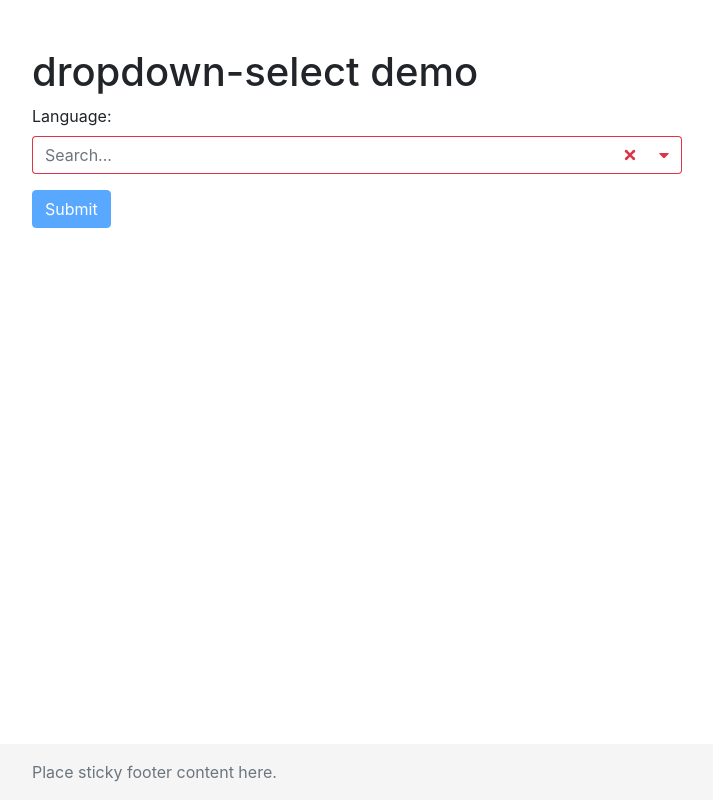
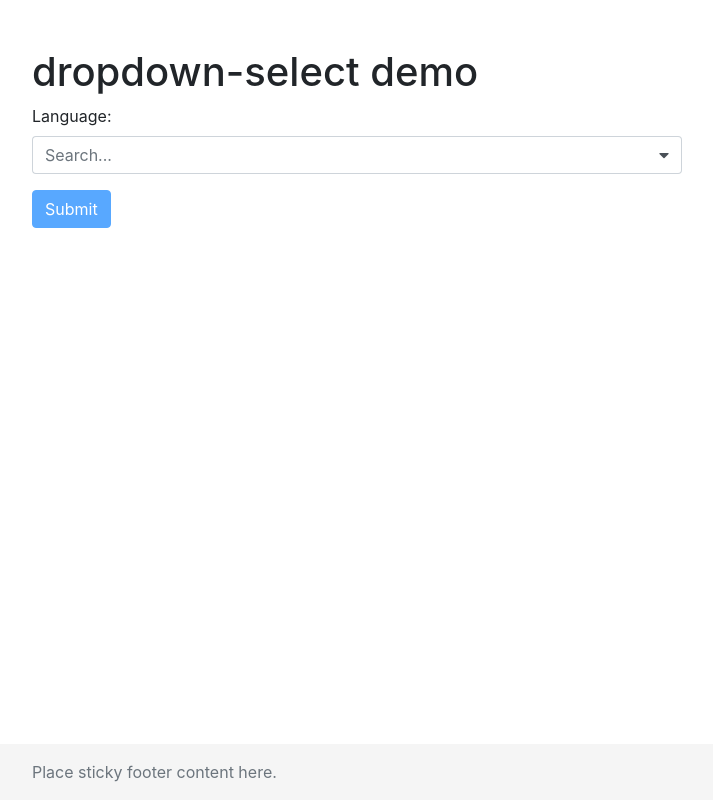
Before and after one commit to elyor0529/ng8-dropdown-select, an Angular app: page /demo in a window 1280 px wide. Shown: the whole page, without its empty margins (283-996 px from the left). Built offline with nearby package versions, Linux system fonts and the light colour scheme.

Commit message:
fixed form validations

```diff
--- a/src/app/dropdown-demo/dropdown-demo.component.html
+++ b/src/app/dropdown-demo/dropdown-demo.component.html
@@ -9,7 +9,8 @@
         </dropdown-select>
     </div>
 
-    <button class="btn btn-primary" type="submit" [disabled]="profileForm.invalid">Submit</button>
+    <button class="btn btn-primary" type="submit" [disabled]="profileForm.controls['selectedItem'].invalid">Submit
+    </button>
 </form>
 
 <pre *ngIf="selectedItem">
--- a/src/app/dropdown-select/dropdown-select.component.html
+++ b/src/app/dropdown-select/dropdown-select.component.html
@@ -1,17 +1,19 @@
 <div class="input-group">
-    <input type="text" placeholder="Search..." [formControl]="searchTerm" name="searchTerm" #searchInput
-           [class.is-invalid]="searchTerm.invalid"
-           [class.is-valid]=" searchTerm.valid"
+    <input type="text" placeholder="Search..." [formControl]="searchTerm" name="searchTerm"
+           [class.is-invalid]="searchTerm.invalid && (searchTerm.touched || searchTerm.dirty)"
+           [class.is-valid]="searchTerm.valid"
+           #searchInput
            class="form-control">
     <div class="input-group-append">
         <span class="input-group-text"
-              [class.is-invalid]="searchTerm.invalid"
-              [class.is-valid]=" searchTerm.valid" *ngIf="selectedItem"
+              [class.is-invalid]="searchTerm.invalid  && (searchTerm.touched || searchTerm.dirty)"
+              [class.is-valid]="searchTerm.valid" *ngIf="selectedItem"
               (click)="resetItem($event)">
           <i class="far fa-times-circle"></i>
         </span>
-        <span class="input-group-text" [class.is-invalid]=" searchTerm.invalid"
-              [class.is-valid]=" searchTerm.valid" (click)="showItems($event)">
+        <span class="input-group-text"
+              [class.is-invalid]="searchTerm.invalid && (searchTerm.touched || searchTerm.dirty)"
+              [class.is-valid]="searchTerm.valid" (click)="showItems($event)">
           <i class="fas fa-caret-down"></i>
         </span>
     </div>
--- a/src/app/dropdown-select/dropdown-select.component.ts
+++ b/src/app/dropdown-select/dropdown-select.component.ts
@@ -102,7 +102,7 @@ export class DropdownSelectComponent implements OnInit, ControlValueAccessor, Va
     resetItem(event: any) {
         this.isActive = false;
         this.selectedItem = null;
-        this.searchTerm.setValue(  '');
+        this.searchTerm.setValue('');
 
         this.registerChange(null);
         this.onChange.emit(null);
```
